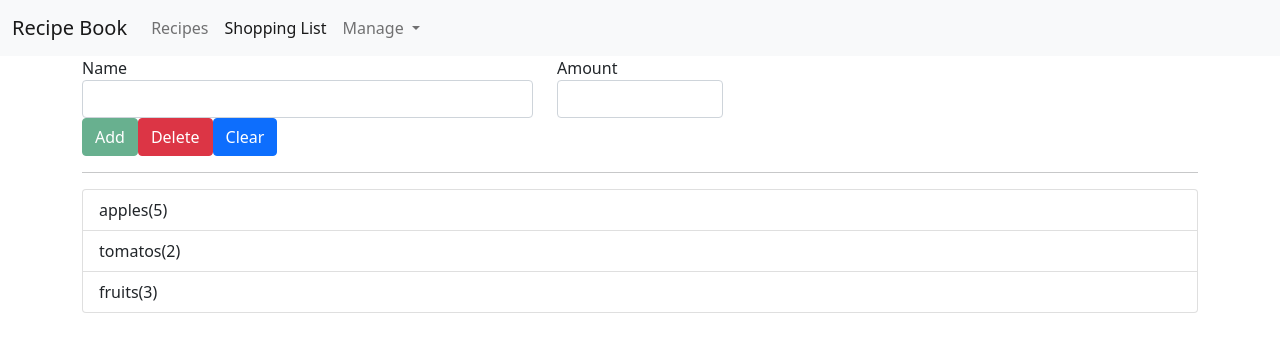
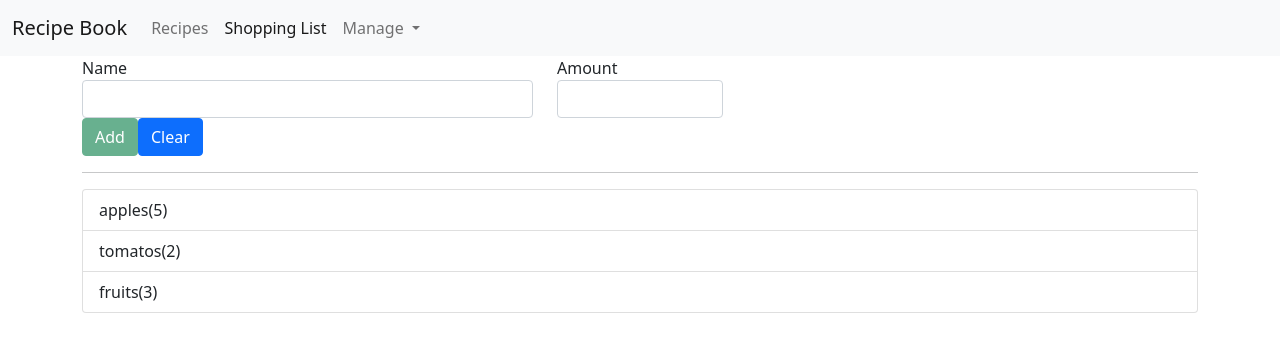
Before and after one commit to 3gzon/angular, an Angular app: page /shopping-list in a window 1280 px wide. Shown: the top 352 px of the page. Built offline with nearby package versions, Linux system fonts and the light colour scheme.

Commit message:
added new method for deleting items

```diff
--- a/src/app/shopping-list/shopping-edit/shopping-edit.component.html
+++ b/src/app/shopping-list/shopping-edit/shopping-edit.component.html
@@ -16,7 +16,7 @@
                 <div class="col-xs-12">
                     <button class="btn btn-success" type="submit" [disabled]="!f.valid">{{editMode ?
                         'Update':'Add'}}</button>
-                    <button class="btn btn-danger" type="button">Delete</button>
+                    <button class="btn btn-danger" *ngIf="editMode" type="button" (click)="onDelete()">Delete</button>
                     <button class="btn btn-primary" type="button" (click)="onClear()">Clear</button>
                 </div>
             </div>
--- a/src/app/shopping-list/shopping-edit/shopping-edit.component.ts
+++ b/src/app/shopping-list/shopping-edit/shopping-edit.component.ts
@@ -46,6 +46,10 @@
     this.slForm.reset()
     this.editMode = false
   }
+  onDelete() {
+    this.slService.deleteIngredient(this.editedItemIndex)
+    this.onClear()
+  }
   ngOnDestroy() {
     this.subscription.unsubscribe()
   }
--- a/src/app/shopping-list/shopping-list.service.ts
+++ b/src/app/shopping-list/shopping-list.service.ts
@@ -30,4 +30,8 @@
         this.ingredients[index] = newIngredient;
         this.ingredientsChanged.next(this.ingredients.slice())
     }
+    deleteIngredient(index: number) {
+        this.ingredients.splice(index, 1);
+        this.ingredientsChanged.next(this.ingredients.slice())
+    }
 }
```
